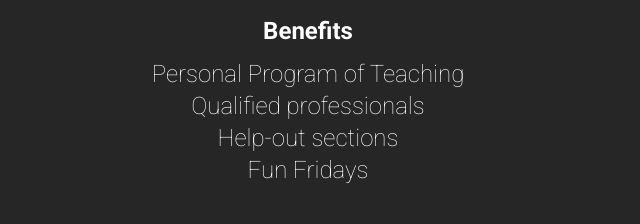
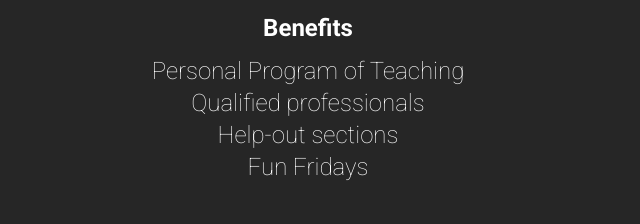
Before and after one commit to Xnths/fisk-sbs-web, a plain HTML site: page index.html in a window 1280 px wide. Shown: the part 720-944 px from the top of the page, 332-972 px from the left. Drawn offline with Linux system fonts and the light colour scheme.

Commit message:
Changing title properties and adding container css

```diff
--- a/assets/css/about/about.css
+++ b/assets/css/about/about.css
@@ -1,3 +1,4 @@
 .about{
+    margin: 0;
     position: relative;
 }
--- a/assets/css/container.css
+++ b/assets/css/container.css
@@ -1,3 +1,3 @@
 .container{
-    margin: 2em 0;
+    margin: 1em  0;
 }
--- a/assets/css/index.css
+++ b/assets/css/index.css
@@ -3,6 +3,7 @@
 
 @import url('./body.css');
 @import url('./title.css');
+@import url('./container.css');
 
 @import url('./header.css');
 @import url('./logo.css');
--- a/assets/css/title.css
+++ b/assets/css/title.css
@@ -1,6 +1,6 @@
 h2{
     font-size: 1.5rem;
     font-weight: bold;
-    margin: 1.2rem;
+    margin: 0 0 1.2rem 0;
     text-align: center;
 }
```
